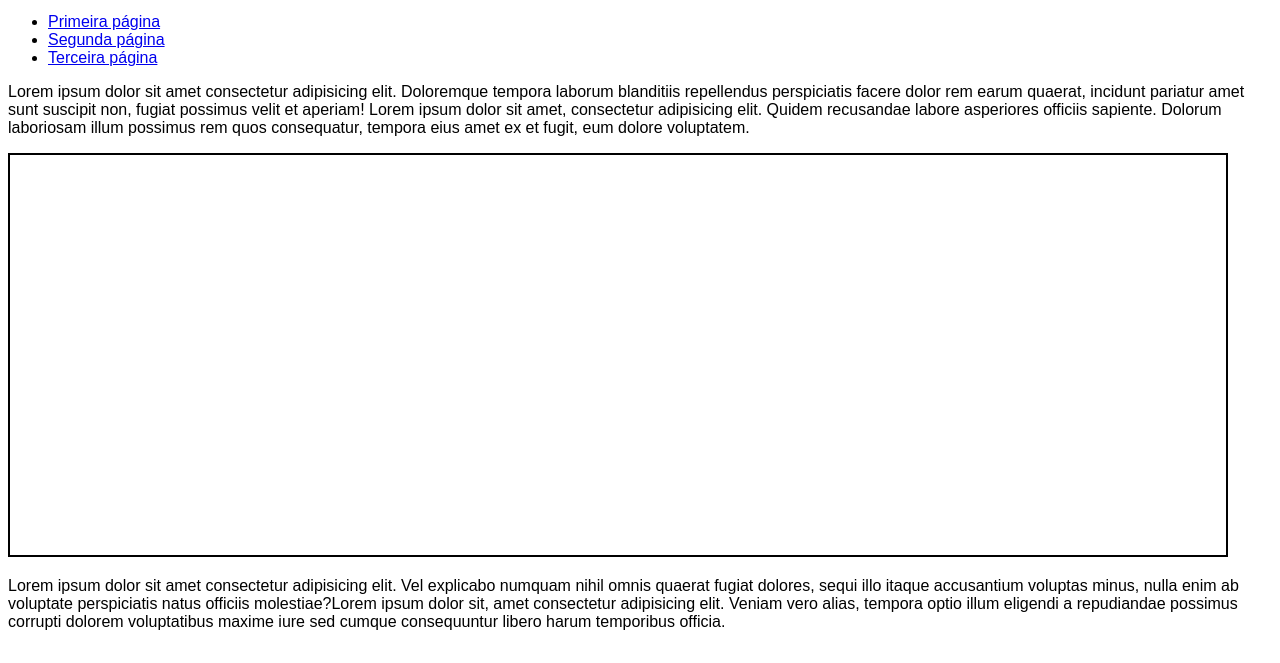
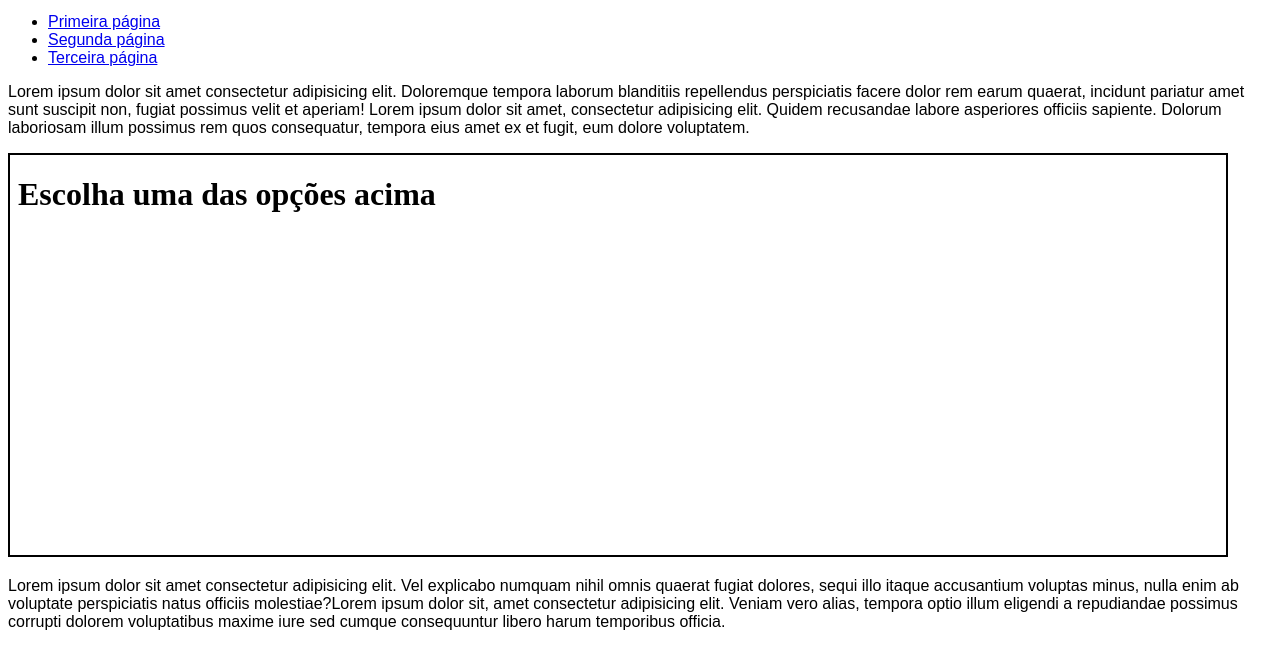
Before and after one commit to ThiagooAlmeida/html-css, a plain HTML site: page exercicios/ex024/iframe003.html in a window 1280 px wide. Shown: the part 137-800 px from the top of the page. Drawn offline with Linux system fonts and the light colour scheme.

Commit message:
exercicio iframe 003

```diff
--- a/exercicios/ex024/iframe003.html
+++ b/exercicios/ex024/iframe003.html
@@ -29,7 +29,7 @@
 
     <p>Lorem ipsum dolor sit amet consectetur adipisicing elit. Doloremque tempora laborum blanditiis repellendus perspiciatis facere dolor rem earum quaerat, incidunt pariatur amet sunt suscipit non, fugiat possimus velit et aperiam! Lorem ipsum dolor sit amet, consectetur adipisicing elit. Quidem recusandae labore asperiores officiis sapiente. Dolorum laboriosam illum possimus rem quos consequatur, tempora eius amet ex et fugit, eum dolore voluptatem.</p>
 
-    <iframe src="" name="frame"> <p>Infelizmente seu navegador não é compatível com isso.</p></iframe>
+    <iframe srcdoc="<h1>Escolha uma das opções acima" name="frame"> <p>Infelizmente seu navegador não é compatível com isso.</p></iframe>
 
     <p>Lorem ipsum dolor sit amet consectetur adipisicing elit. Vel explicabo numquam nihil omnis quaerat fugiat dolores, sequi illo itaque accusantium voluptas minus, nulla enim ab voluptate perspiciatis natus officiis molestiae?Lorem ipsum dolor sit, amet consectetur adipisicing elit. Veniam vero alias, tempora optio illum eligendi a repudiandae possimus corrupti dolorem voluptatibus maxime iure sed cumque consequuntur libero harum temporibus officia.</p>
 
```
